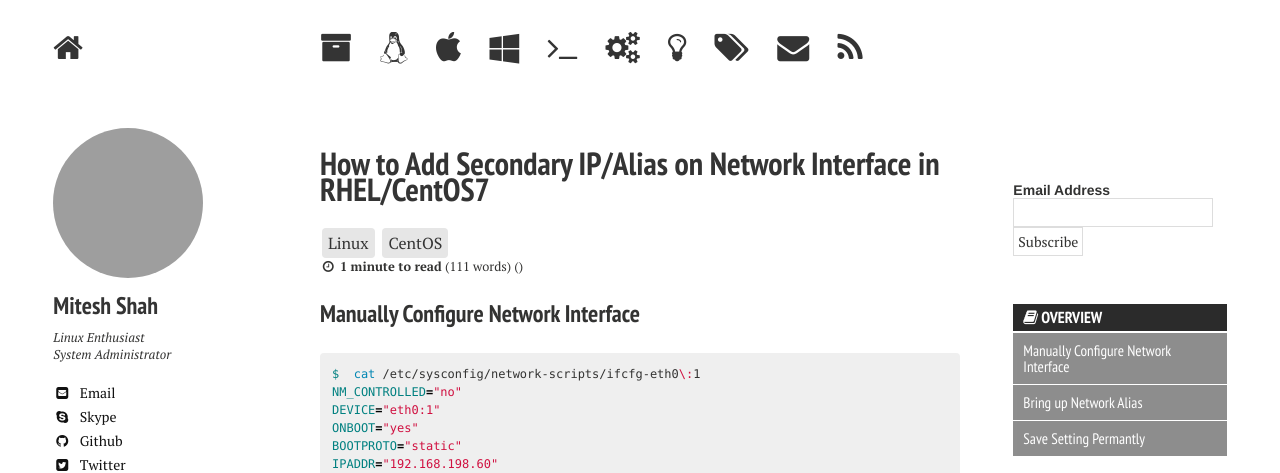
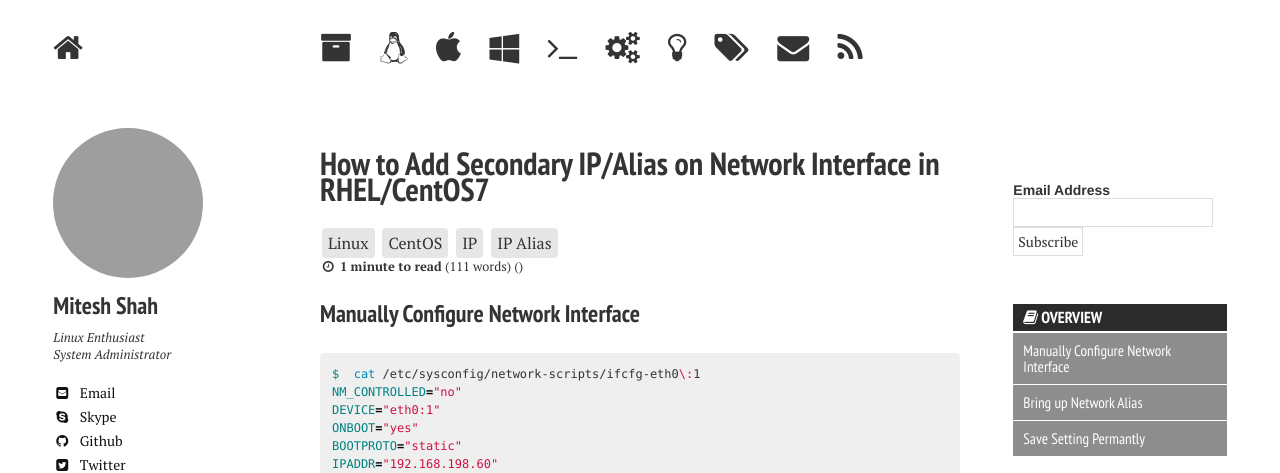
Before and after one commit to MiteshShah/miteshshah.github.io, a Jekyll site: the page built from _posts/linux/centos/2016-06-24-how-to-add-secondary-ip-alias-on-network-interface-in-rhel-centos7.markdown, in a window 1280 px wide. Shown: the top 473 px of the page. Built offline with Jekyll 4.4.1, drawn with Linux system fonts in a browser that asks for light colours; nearby versions of some CDN libraries; comment, search, counter and statistics services are not loaded; grey boxes are pictures that could not be loaded.

Commit message:
More tags

```diff
--- a/_posts/linux/centos/2016-06-24-how-to-add-secondary-ip-alias-on-network-interface-in-rhel-centos7.markdown
+++ b/_posts/linux/centos/2016-06-24-how-to-add-secondary-ip-alias-on-network-interface-in-rhel-centos7.markdown
@@ -6,7 +6,7 @@ modified:
 comments: true
 categories: linux/centos
 excerpt: "This guide will show you how to add an extra IP address to an existing interface in Red Hat Enterprise Linux / CentOS 7."
-tags: [Linux, CentOS]
+tags: [Linux, CentOS, IP, IP Alias]
 image:
   url:
   alt: How to Add Secondary IP/Alias on Network Interface in RHEL/CentOS7
--- a/_posts/linux/centos/2016-07-04-how-to-fix-nf_conntrack-table-full-dropping-packet.markdown
+++ b/_posts/linux/centos/2016-07-04-how-to-fix-nf_conntrack-table-full-dropping-packet.markdown
@@ -6,7 +6,7 @@ modified:
 comments: true
 categories: linux/centos
 excerpt: "How to Fix Nf_conntrack Table Full Dropping Packet Issue on CentOS server"
-tags: [Linux, CentOS ]
+tags: [Linux, CentOS, PacketLoss ]
 image:
   url: https://upload.wikimedia.org/wikipedia/commons/thumb/b/bf/Centos-logo-light.svg/2000px-Centos-logo-light.svg.png
   alt: How to Fix Nf_conntrack Table Full Dropping Packet
```
